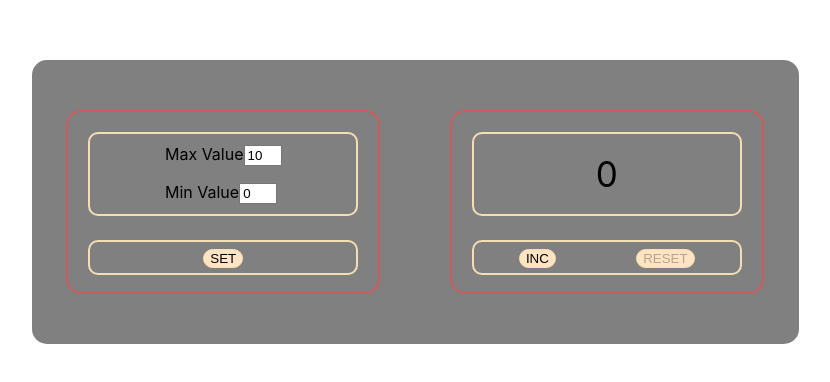
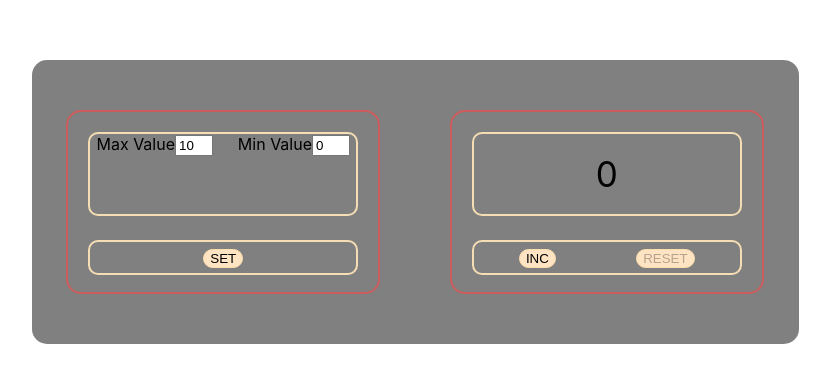
Before and after one commit to Paul-Bel/ClaudFive, a React (Create React App) app: page / in a window 1280 px wide. Shown: the part 198-580 px from the top of the page, without its empty margins (225-1055 px from the left). Built offline with nearby package versions, Linux system fonts and the light colour scheme.

Commit message:
delete input

```diff
--- a/src/Components/settings/SetCloud.tsx
+++ b/src/Components/settings/SetCloud.tsx
@@ -1,7 +1,6 @@
 import React, {ChangeEvent, useState} from "react";
 import s from './SetCloud.module.css'
 import {Button} from "../inc/Button";
-import {InputSet} from "./Input";
 
 type InputNumberType = {
     min: number,
@@ -11,35 +10,77 @@ type InputNumberType = {
     changeInc: (value: number, name: string) => void
 
 }
+const stylesInput = {'width': '30px'}
+
 
 export const SetCloud = ({min, max, ...props}: InputNumberType) => {
 
     const [setting, setSettings] = useState({value: 0, names: ''},)
     const [maxcoutn, setMaxCount] = useState<number>(max)
     const [mincoutn, setMinCount] = useState<number>(min)
+    let {nameMax, nameMin} = props.namesValue
+
+
+    const setValue = (e: ChangeEvent<HTMLInputElement>) => {
+        if (e.currentTarget.id == nameMax) {
+
+            setMaxCount(e.currentTarget.valueAsNumber)
+        }
+        if (e.currentTarget.id == nameMin) {
+            setMinCount(Number(e.currentTarget.value))
+        }
+
+        setValue(JSON.parse(e.currentTarget.value))
+    }
 
 
     const setButton = () => {
         props.changeInc(setting.value, setting.names)
     }
 
-    const setValue = (value: number, names: string) => {
-        setSettings({value, names})
-    }
+
 
     return (
         <div className={s.item}>
             <div className={s.displey}>
-            <InputSet
-                setValue={setValue}
-                min={min} max={max}
-                namesValue={props.namesValue}
-                setMaxCount={setMaxCount}
-                setMinCount={setMinCount}
-                maxcoutn={maxcoutn}
-                mincoutn={mincoutn}
-            />
+<span>   {nameMax}
+                <input
+                    style={stylesInput}
+                    min={mincoutn + 1}
+                    id={nameMax}
+                    value={maxcoutn}
+                    onChange={setValue}
+                    type="number"
+
+                />
+            </span>
+            <p/>
+
+            <span>{nameMin}
+                <input
+                    style={stylesInput}
+                    id={nameMin}
+                    value={mincoutn}
+                    onChange={setValue}
+                    type="number"
+                    min={-1}
+                    max={maxcoutn - 1}
+                />
+            </span>
+
             </div>
+
+
+            {/*<InputSet*/}
+            {/*    setValue={setValue}*/}
+            {/*    min={min} max={max}*/}
+            {/*    namesValue={props.namesValue}*/}
+            {/*    setMaxCount={setMaxCount}*/}
+            {/*    setMinCount={setMinCount}*/}
+            {/*    maxcoutn={maxcoutn}*/}
+            {/*    mincoutn={mincoutn}*/}
+            {/*/>*/}
+
 
 
             <div  className={s.button}>
```
